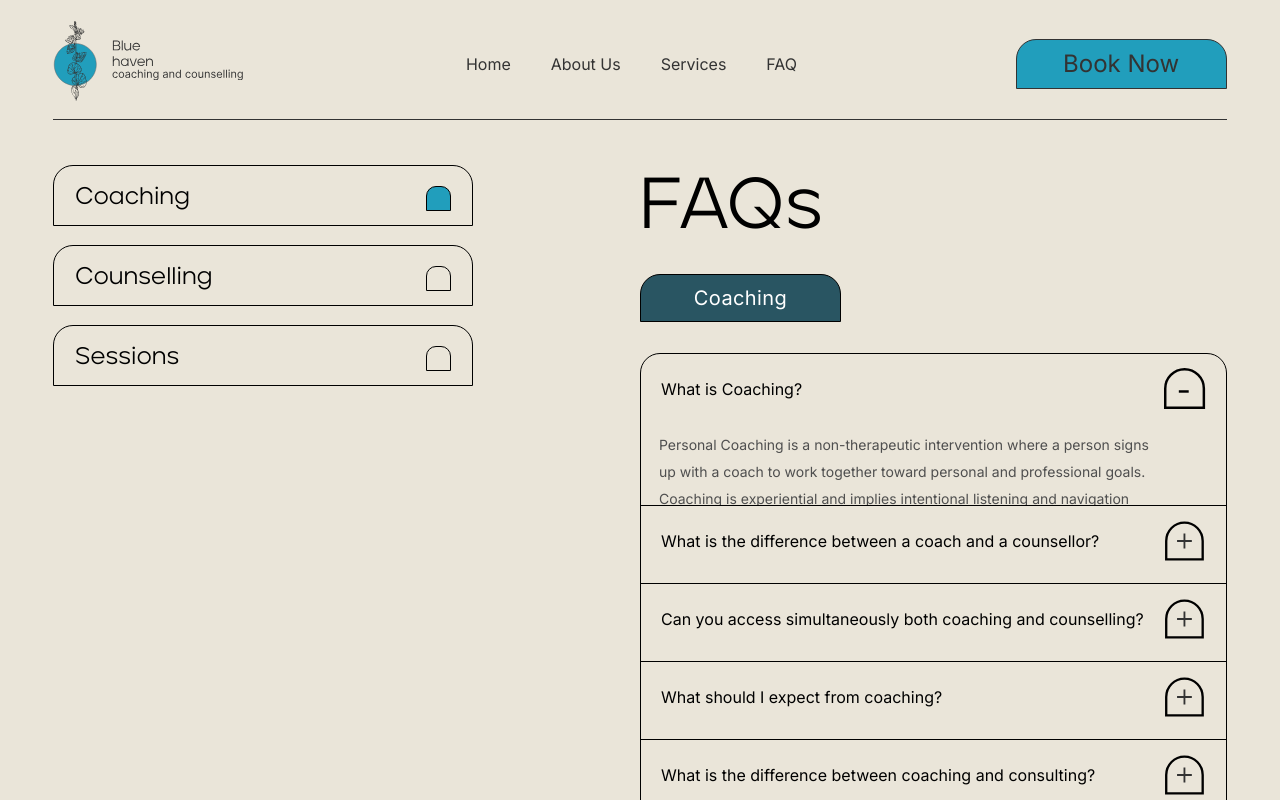
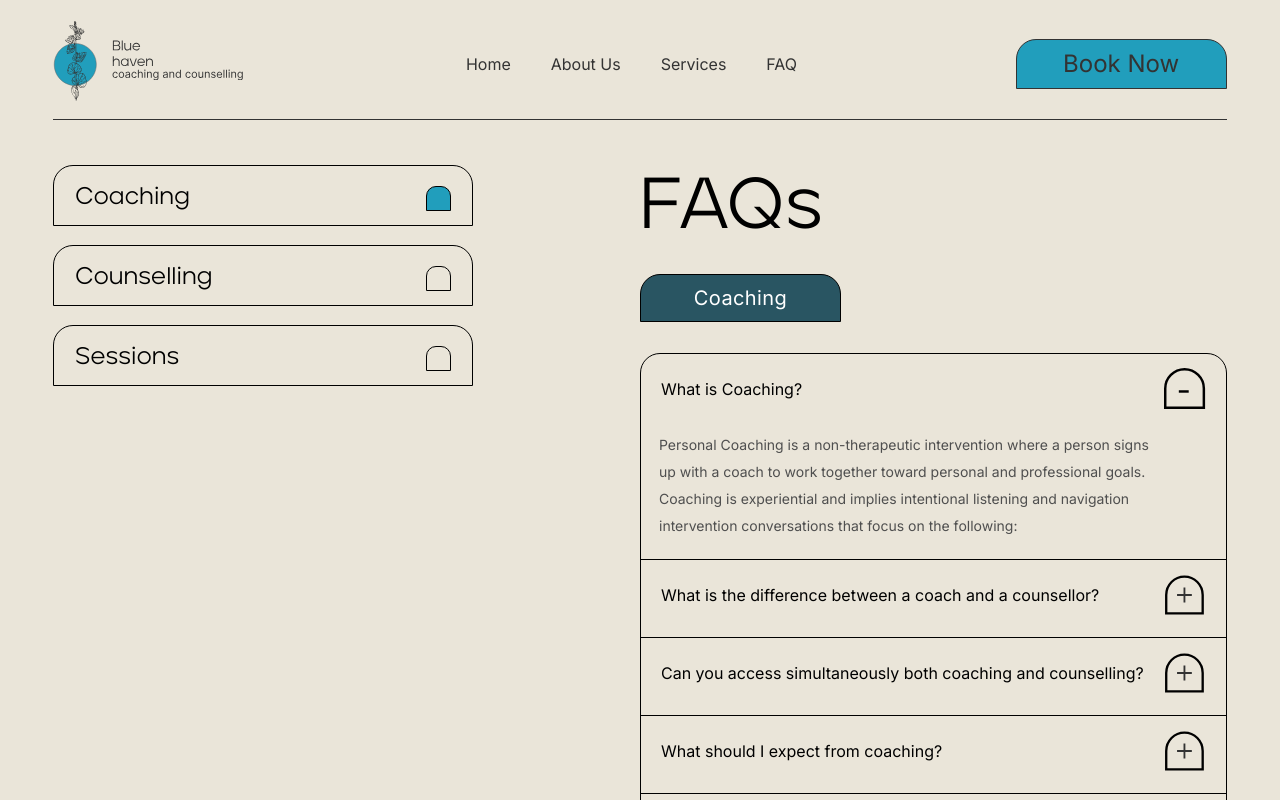
Before and after one commit to coolpythoncodes/blue-heaven, a Next.js app: page /faq in a window 1280 px wide. Shown: the top 800 px of the page. Built offline with nearby package versions, Linux system fonts and the light colour scheme.

Commit message:
faq section fixed

```diff
--- /dev/null
+++ b/components/faqWidget/index.tsx
@@ -0,0 +1,52 @@
+import { useRef } from 'react'
+import Image from 'next/image';
+
+// images
+import open from "../../public/assets/faq/open.svg"
+import close from "../../public/assets/faq/close.svg"
+
+type Props = {
+    active: boolean,
+    onToggle: () => void,
+    faq: {
+        question: string,
+        answer: string,
+
+    }
+}
+
+const FaqWidget = ({ active, onToggle, faq }: Props) => {
+    const faqAnswerElement = useRef<HTMLDivElement>(null);
+
+    return (
+        <div className="border-t border-black first:border-t-0">
+            {/* Question */}
+            <div className="pl-[18px] pr-2 flex justify-between items-center pt-1 pb-2 lg:pt-[14px] lg:px-5 lg:pb-[21px]" onClick={onToggle}>
+                <p className="text-black font-inter text-sm leading-[21px] md:body-text">{faq.question}</p>
+                <div className="relative w-[17px] h-[17px] cursor-pointer lg:w-[42px] lg:h-[42px]">
+                    <Image src={active ? close : open} alt="" layout="fill" className="object-contain" />
+                </div>
+            </div>
+            {/* Answer */}
+            <div
+                ref={faqAnswerElement}
+                className={`transition-all ease-in-out duration-[700ms] overflow-hidden ${active ? "opacity-100" : "opacity-0"}`}
+                style={
+                    active
+                        ? {
+                            height: faqAnswerElement.current?.scrollHeight,
+                        }
+                        : {
+                            height: 0,
+                        }
+
+
+                }
+            >
+                <p className="font-inter text-gray2 text-xs leading-[18px] pl-[18px] pr-9 pb-5 md:text-sm lg:leading-[27px] lg:pr-[60px]">{faq.answer}</p>
+            </div>
+        </div>
+    )
+}
+
+export default FaqWidget
--- a/pages/faq.tsx
+++ b/pages/faq.tsx
@@ -1,21 +1,18 @@
 import { SetStateAction, useEffect, useRef, useState } from "react"
-import Image from "next/image"
 import Layout from "../components/layout"
 import Appointment from "../components/sections/Appointment"
 import { faq } from "../utils/data"
+import FaqWidget from "../components/faqWidget"
 
 // css styles
 import styles from '../styles/Home.module.css'
 
-// images
-import open from "../public/assets/faq/open.svg"
-import close from "../public/assets/faq/close.svg"
+
 
 const Faq = () => {
     const [activeSection] = useState(0);
     const [activeIndex, setActiveIndex] = useState(0);
     const [activeFaq, setActiveFaq] = useState('100')
-    const faqAnswerElement = useRef<HTMLDivElement>(null);
     const faqSections = useRef<HTMLDivElement>(null);
 
     const rootElement = useRef<HTMLDivElement>(null);
@@ -96,33 +93,12 @@ const Faq = () => {
                                         <div className="border border-black rounded-t-[20px] faq">
                                             {
                                                 value.faq.map((faq, index) => (
-                                                    <div key={index} className="border-t border-black first:border-t-0">
-                                                        {/* Question */}
-                                                        <div className="pl-[18px] pr-2 flex justify-between items-center pt-1 pb-2 lg:pt-[14px] lg:px-5 lg:pb-[21px]" onClick={() => _handleToggle(faq.id)}>
-                                                            <p className="text-black font-inter text-sm leading-[21px] md:body-text">{faq.question}</p>
-                                                            <div className="relative w-[17px] h-[17px] cursor-pointer lg:w-[42px] lg:h-[42px]">
-                                                                <Image src={isActive(faq.id, activeIndex) ? close : open} alt="" layout="fill" className="object-contain" />
-                                                            </div>
-                                                        </div>
-                                                        {/* Answer */}
-                                                        <div
-                                                            ref={faqAnswerElement}
-                                                            className={`transition-all ease-in-out duration-[700ms] overflow-hidden ${isActive(faq.id, activeIndex) ? "opacity-100" : "opacity-0"}`}
-                                                            style={
-                                                                isActive(faq.id, activeIndex)
-                                                                    ? {
-                                                                        height: faqAnswerElement.current?.scrollHeight,
-                                                                    }
-                                                                    : {
-                                                                        height: 0,
-                                                                    }
-
-
-                                                            }
-                                                        >
-                                                            <p className="font-inter text-gray2 text-xs leading-[18px] pl-[18px] pr-9 pb-5 md:text-sm lg:leading-[27px] lg:pr-[60px]">{faq.answer}</p>
-                                                        </div>
-                                                    </div>
+                                                    <FaqWidget
+                                                        key={index}
+                                                        active={isActive(faq.id, activeIndex)}
+                                                        onToggle={() => _handleToggle(faq.id)}
+                                                        faq={faq}
+                                                    />
                                                 ))
                                             }
                                         </div>
```
Also changed, not shown: hooks/useScrollTop.ts (deleted, +0 -24 lines).
